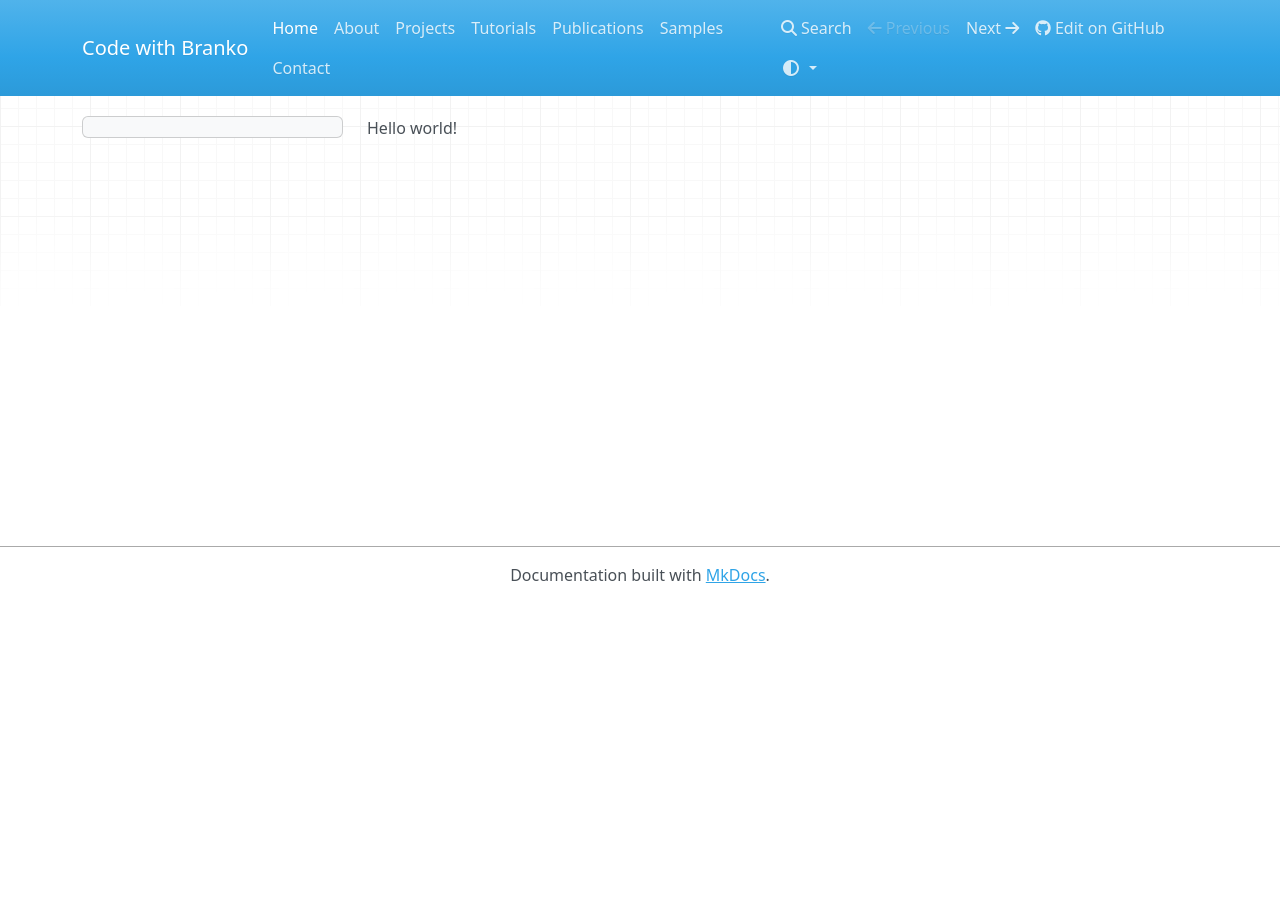
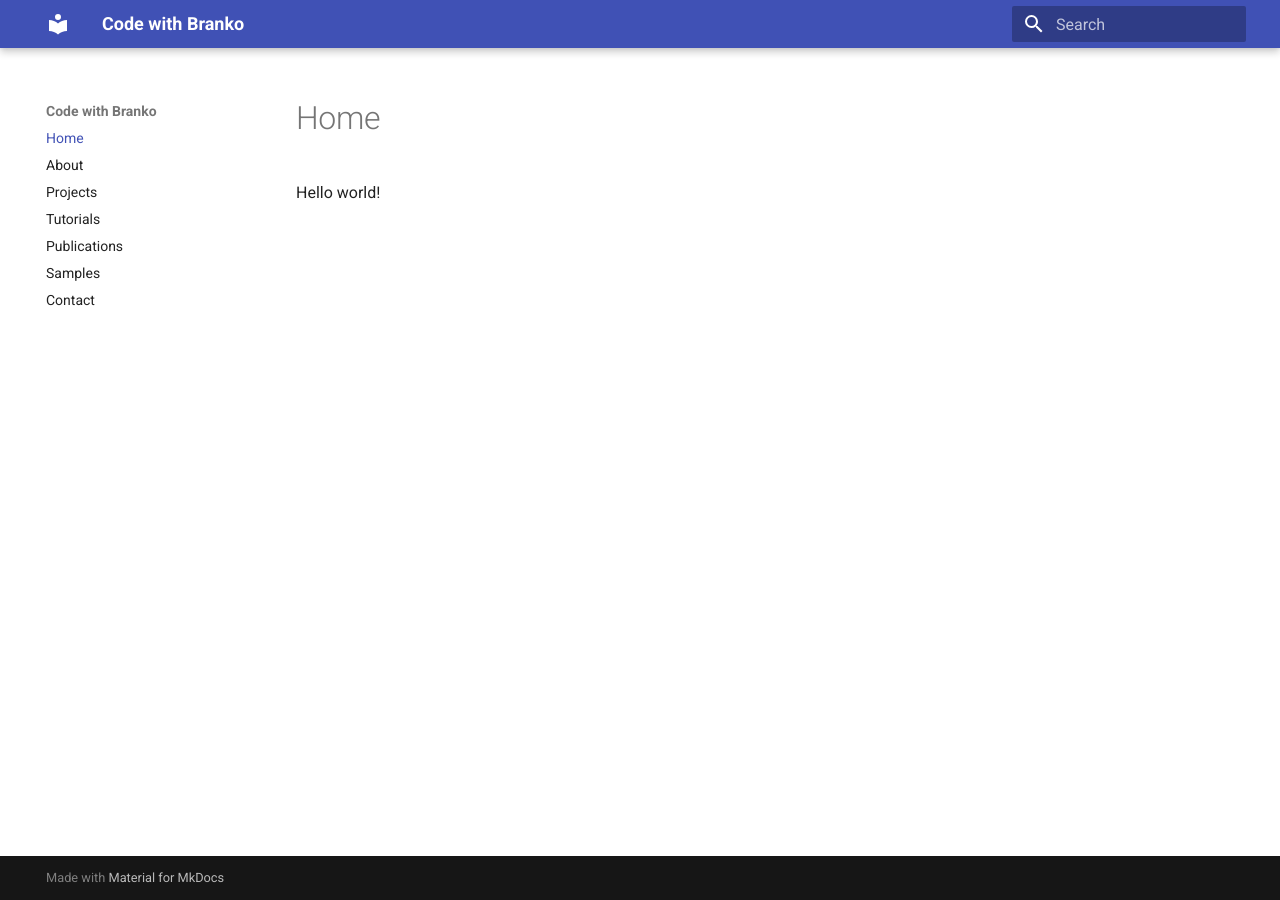
Before and after one commit to braboj/braboj.github.io, an MkDocs documentation site: the page built from docs/index.md, in a window 1280 px wide. Built offline with MkDocs 1.6.1 and Material for MkDocs 9.7.7, drawn with Linux system fonts in a browser that asks for light colours; nearby versions of some CDN libraries.

Commit message:
Update the project

```diff
--- a/mkdocs.yml
+++ b/mkdocs.yml
@@ -3,11 +3,11 @@ site_url: https://www.codewithbranko.com
 site_dir: site
 docs_dir: docs
 
-repo_url: https://github.com/braboj/braboj.github.io
+#repo_url: https://github.com/braboj/braboj.github.io
 edit_uri: blob/master/docs/
 
 theme:
-  name: mkdocs
+  name: material
   color_mode: auto
   user_color_mode_toggle: true
   locale: en
--- a/requirements.txt
+++ b/requirements.txt
@@ -1,4 +1,5 @@
 mkdocs
+mkdocs-material
 mkdocs-awesome-pages-plugin
 mkdocs-pymdownx-material-extras
 mkdocs-callouts
```
